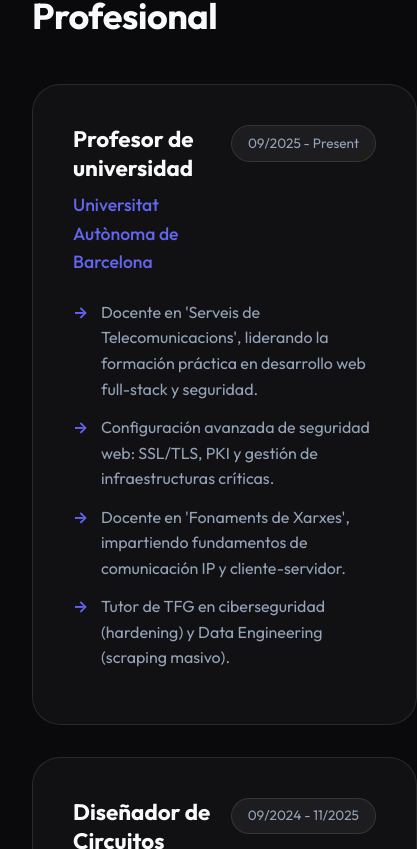
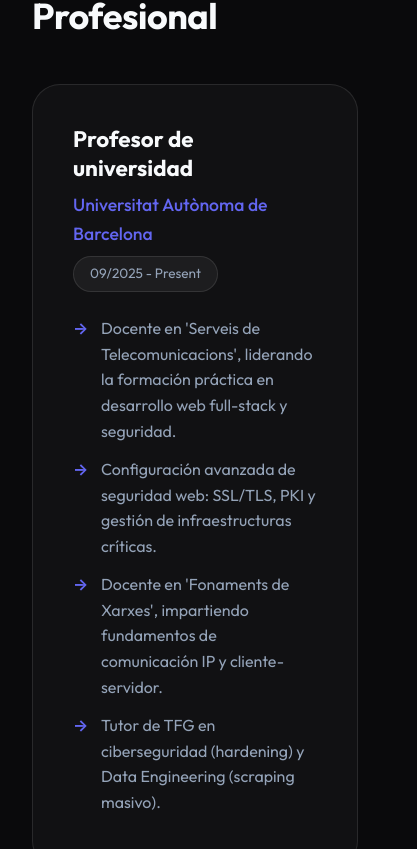
Before and after one commit to joan-mata/joanmata_web, a React (Vite) app: page / in a window 390 px wide. Shown: the part 1575-2424 px from the top of the page, 417 px wide, since content can reach past the window. Built offline with nearby package versions, Linux system fonts and the light colour scheme.

Commit message:
feat: redesign project cards with dedicated link buttons and remove title suffixes

```diff
--- a/src/components/common/Card.jsx
+++ b/src/components/common/Card.jsx
@@ -1,6 +1,6 @@
 import React from 'react';
 
-const Card = ({ title, subtitle, date, children, className = '', onClick }) => {
+const Card = ({ title, subtitle, date, children, className = '', onClick, links, translations }) => {
   const isClickable = !!onClick;
 
   return (
@@ -9,11 +9,25 @@ const Card = ({ title, subtitle, date, children, className = '', onClick }) => {
       onClick={onClick}
     >
       <div className="card-header">
-        <div>
+        <div className="header-main-info">
           {title && <h3 className="card-title">{title}</h3>}
           {subtitle && <p className="card-subtitle">{subtitle}</p>}
         </div>
-        {date && <span className="card-date">{date}</span>}
+
+        <div className="card-header-actions">
+          {links?.live && (
+            <a
+              href={`https://${links.live}`}
+              target="_blank"
+              rel="noreferrer"
+              className="card-action-btn"
+              onClick={(e) => e.stopPropagation()}
+            >
+              {translations?.projects?.visit || 'WEB'}
+            </a>
+          )}
+          {date && <span className="card-date">{date}</span>}
+        </div>
       </div>
       <div className="card-body">
         {children}
--- a/src/components/sections/Projects.jsx
+++ b/src/components/sections/Projects.jsx
@@ -8,12 +8,12 @@ const Projects = ({ title, data, lang, translations }) => {
 
   const openModal = (project) => {
     setSelectedProject(project);
-    document.body.style.overflow = 'hidden'; // Prevent scrolling
+    document.body.style.overflow = 'hidden';
   };
 
   const closeModal = () => {
     setSelectedProject(null);
-    document.body.style.overflow = 'auto'; // Re-enable scrolling
+    document.body.style.overflow = 'auto';
   };
 
   return (
@@ -27,6 +27,8 @@ const Projects = ({ title, data, lang, translations }) => {
             title={proj.name}
             date={proj.date}
             onClick={() => openModal(proj)}
+            links={proj.links}
+            translations={translations}
             className="project-card"
           >
             <p className="card-content" style={{ marginBottom: '1.5rem' }}>{proj.desc[lang]}</p>
--- a/src/index.css
+++ b/src/index.css
@@ -330,3 +330,54 @@ nav ul li.active::after {
     right: 0.5rem;
   }
 }
+
+/* Card Actions */
+.card-header {
+  display: flex;
+  justify-content: space-between;
+  align-items: flex-start;
+  gap: 1.5rem;
+}
+
+.header-main-info {
+  flex: 1;
+}
+
+.card-header-actions {
+  display: flex;
+  flex-direction: column;
+  align-items: flex-end;
+  gap: 0.8rem;
+}
+
+.card-action-btn {
+  background: var(--accent-primary);
+  color: white;
+  padding: 0.4rem 1rem;
+  border-radius: 8px;
+  text-decoration: none;
+  font-size: 0.8rem;
+  font-weight: 700;
+  transition: var(--transition);
+  box-shadow: 0 4px 10px rgba(99, 102, 241, 0.3);
+  white-space: nowrap;
+}
+
+.card-action-btn:hover {
+  transform: translateY(-2px);
+  filter: brightness(1.2);
+  box-shadow: 0 6px 15px rgba(99, 102, 241, 0.4);
+}
+
+@media (max-width: 600px) {
+  .card-header {
+    flex-direction: column;
+    gap: 0.5rem;
+  }
+  .card-header-actions {
+    flex-direction: row;
+    align-items: center;
+    width: 100%;
+    justify-content: space-between;
+  }
+}
```
